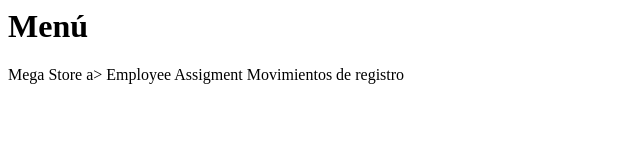
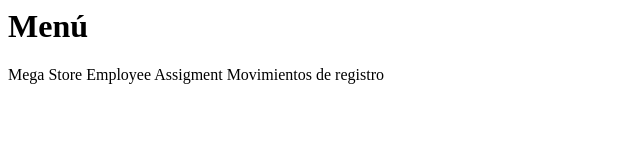
Before and after one commit to Matthew2027/Soulsync, a plain HTML site: page index.html in a window 1280 px wide. Shown: the full height of the page, 0-640 px from the left. Drawn offline with Linux system fonts and the light colour scheme.

Commit message:
Actualizar index.html

```diff
--- a/index.html
+++ b/index.html
@@ -11,7 +11,7 @@
   <h1> Menú </h1>
 
 <a> Mega Store</a>
-a> Employee Assigment</a>
+<a> Employee Assigment</a>
 <a>Movimientos de registro</a>
 
 
```
